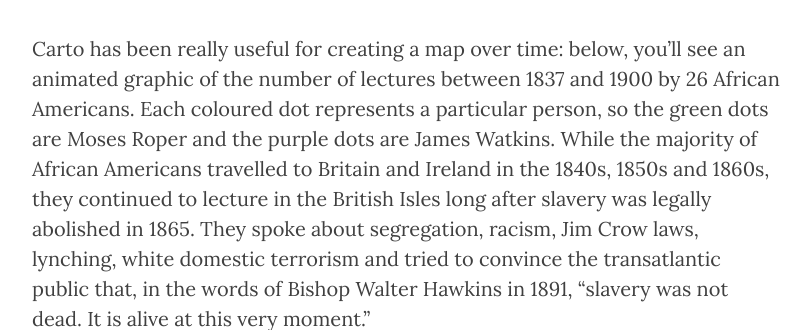
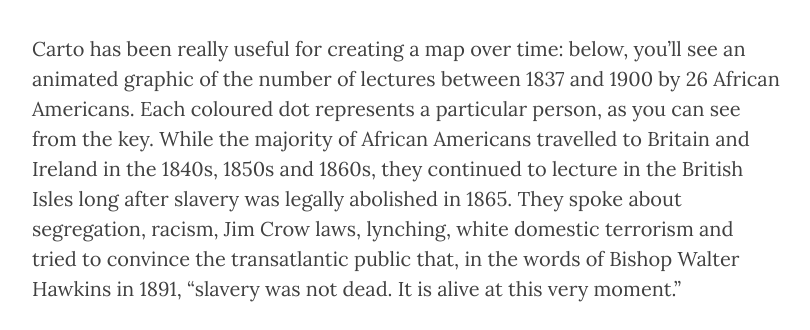
Before and after one commit to FDUK/fduk.github.io, a Jekyll site: the page built from Map: Analysis.md, in a window 1280 px wide and 900 px high, scrolled down 1701 px, cut to the strip 224-554 px from the top of the window. Shown: the whole strip, without its empty margins (233-1043 px from the left). Built offline with Jekyll 4.4.1, drawn with Linux system fonts in a browser that asks for light colours; nearby versions of some CDN libraries.

Commit message:
Update Map: Analysis.md

```diff
--- a/Map: Analysis.md
+++ b/Map: Analysis.md
@@ -16,9 +16,9 @@
 
 <iframe width="100%" height="520" frameborder="0" src="https://murray7872.carto.com/builder/4dce3452-d8ac-4128-8aae-991d45fda212/embed" allowfullscreen webkitallowfullscreen mozallowfullscreen oallowfullscreen msallowfullscreen></iframe>
 
-Carto has been really useful for creating a map over time: below, you'll see an animated graphic of the number of lectures between 1837 and 1900 by 26 African Americans. Each coloured dot represents a particular person, so the green dots are Moses Roper and the purple dots are James Watkins. While the majority of African Americans travelled to Britain and Ireland in the 1840s, 1850s and 1860s, they continued to lecture in the British Isles long after slavery was legally abolished in 1865. They spoke about segregation, racism, Jim Crow laws, lynching, white domestic terrorism and tried to convince the transatlantic public that, in the words of Bishop Walter Hawkins in 1891, "slavery was not dead. It is alive at this very moment."
+Carto has been really useful for creating a map over time: below, you'll see an animated graphic of the number of lectures between 1837 and 1900 by 26 African Americans. Each coloured dot represents a particular person, as you can see from the key. While the majority of African Americans travelled to Britain and Ireland in the 1840s, 1850s and 1860s, they continued to lecture in the British Isles long after slavery was legally abolished in 1865. They spoke about segregation, racism, Jim Crow laws, lynching, white domestic terrorism and tried to convince the transatlantic public that, in the words of Bishop Walter Hawkins in 1891, "slavery was not dead. It is alive at this very moment."
 
-<iframe width="100%" height="520" frameborder="0" src="https://murray7872.carto.com/builder/bc758dea-f0f8-47ca-a525-e31d229c9668/embed" allowfullscreen webkitallowfullscreen mozallowfullscreen oallowfullscreen msallowfullscreen></iframe>
+<iframe width="100%" height="520" frameborder="0" src="https://murray7872.carto.com/builder/6ee2a035-03bb-4e98-a3d4-4c8c0bdda0b5/embed" allowfullscreen webkitallowfullscreen mozallowfullscreen oallowfullscreen msallowfullscreen></iframe>
 
 Using Carto, I've also created a heat map, showing how lectures were often concentrated in London, the Midlands and parts of Scotland.
 
```
